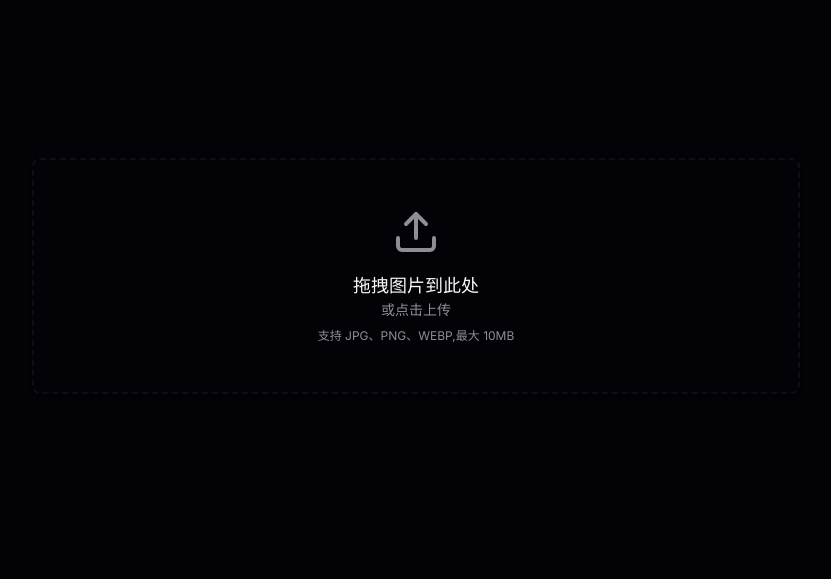
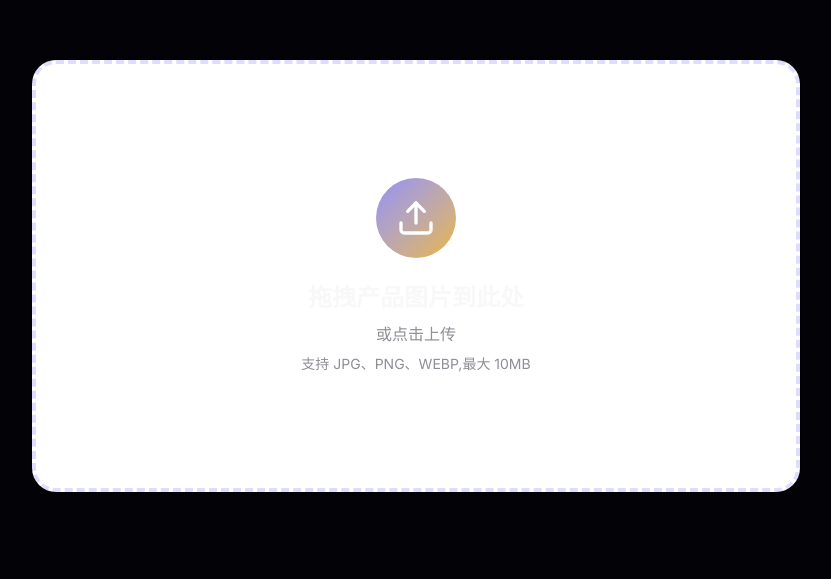
Before and after one commit to KaiSheKer/KVgenerator, a Next.js app: page / in a window 1280 px wide. Shown: the part 221-800 px from the top of the page, without its empty margins (224-1055 px from the left). Built offline with nearby package versions, Linux system fonts and the light colour scheme.

Commit message:
refactor: enhance upload card with gradient and animations

```diff
--- a/components/ImageUpload.tsx
+++ b/components/ImageUpload.tsx
@@ -1,9 +1,10 @@
 'use client';
 
-import { useState } from 'react';
+import { useCallback, useState } from 'react';
 import Image from 'next/image';
 import { Upload } from 'lucide-react';
 import { Card } from '@/components/ui/card';
+import { cn } from '@/lib/utils';
 import { toast } from 'sonner';
 
 interface ImageUploadProps {
@@ -39,7 +40,7 @@ export function ImageUpload({ onUpload, image }: ImageUploadProps) {
     reader.readAsDataURL(file);
   };
 
-  const handleDrop = (e: React.DragEvent) => {
+  const handleDrop = useCallback((e: React.DragEvent) => {
     e.preventDefault();
     setIsDragging(false);
 
@@ -47,7 +48,7 @@ export function ImageUpload({ onUpload, image }: ImageUploadProps) {
     if (file && validateFile(file)) {
       readAndUpload(file);
     }
-  };
+  }, [validateFile]);
 
   const handleFileChange = (e: React.ChangeEvent<HTMLInputElement>) => {
     const file = e.target.files?.[0];
@@ -58,9 +59,14 @@ export function ImageUpload({ onUpload, image }: ImageUploadProps) {
 
   return (
     <Card
-      className={`relative border-2 border-dashed transition-all cursor-pointer p-12
-        ${isDragging ? 'border-primary bg-primary/5' : 'border-border hover:border-primary/50'}
-      `}
+      className={cn(
+        "relative w-full aspect-video bg-white rounded-3xl shadow-card",
+        "border-4 border-dashed border-primary/30",
+        "flex items-center justify-center cursor-pointer",
+        "transition-all duration-300",
+        "hover:shadow-float hover:-translate-y-1 hover:border-primary",
+        isDragging && "border-primary bg-primary/5"
+      )}
       onDrop={handleDrop}
       onDragOver={(e) => {
         e.preventDefault();
@@ -77,17 +83,19 @@ export function ImageUpload({ onUpload, image }: ImageUploadProps) {
             width={800}
             height={800}
             unoptimized
-            className="w-full max-w-md mx-auto rounded-lg"
+            className="w-full max-w-md mx-auto rounded-2xl"
           />
           <p className="text-center text-sm text-muted-foreground">点击重新上传</p>
         </div>
       ) : (
-        <div className="flex flex-col items-center gap-4">
-          <Upload className="w-12 h-12 text-muted-foreground" />
-          <div className="text-center">
-            <p className="text-lg font-medium">拖拽图片到此处</p>
-            <p className="text-sm text-muted-foreground">或点击上传</p>
-            <p className="text-xs text-muted-foreground mt-2">
+        <div className="flex flex-col items-center gap-6">
+          <div className="w-20 h-20 rounded-full bg-gradient-to-br from-primary to-accent flex items-center justify-center">
+            <Upload className="w-10 h-10 text-white" />
+          </div>
+          <div className="text-center space-y-2">
+            <p className="text-2xl font-semibold text-foreground">拖拽产品图片到此处</p>
+            <p className="text-muted-foreground">或点击上传</p>
+            <p className="text-sm text-muted-foreground">
               支持 JPG、PNG、WEBP,最大 10MB
             </p>
           </div>
```
